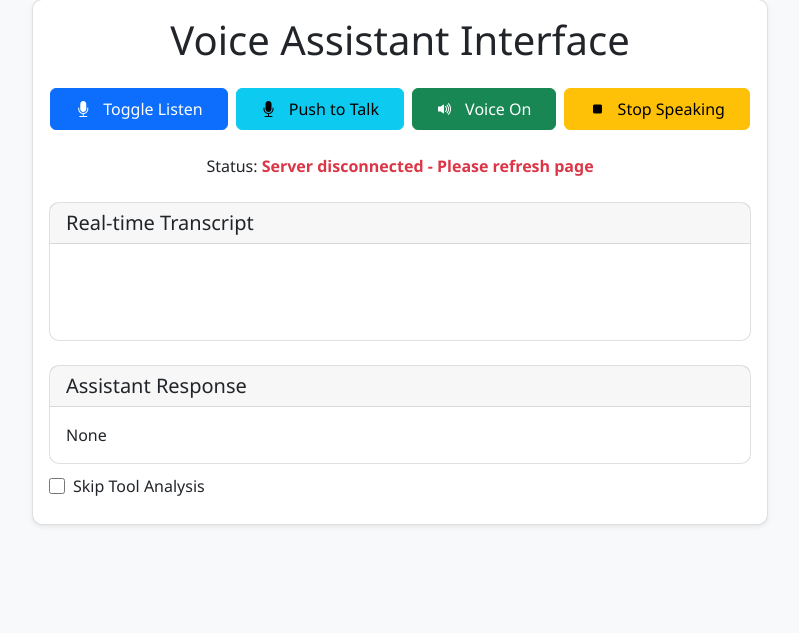
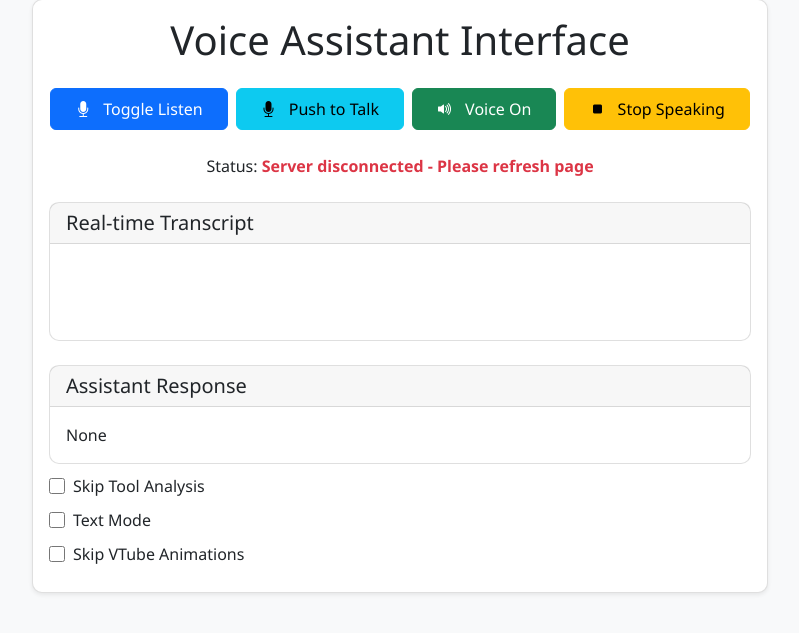
Before and after one commit to ShiroePL/Refreshed-ShiroAI-Chan, a Flask app: page / in a window 1280 px wide. Shown: the part 49-682 px from the top of the page, without its empty margins (240-1039 px from the left). Run offline with Flask 3, Linux system fonts and the light colour scheme; parts of the project's set-up code (start-up, migrations or seed data) failed here and were passed over; some libraries are stand-ins or nearby versions.

Commit message:
checkpoint adding text mode and no vtube heckboxes

```diff
--- a/modules/ai/main_ai.py
+++ b/modules/ai/main_ai.py
@@ -186,7 +186,7 @@
     logger.info("[STARTUP] Starting AI service...")
 
     config = {
-        "host": "shiropc",
+        "host": "127.0.0.1",
         "port": 8013,
         "loop": "asyncio",
         "ws_ping_interval": 20,
--- a/src/config/service_config.py
+++ b/src/config/service_config.py
@@ -1,7 +1,7 @@
 # Service URLs
-BRAIN_MODULE_URL = "http://shiropc:8015"
-AI_SERVICE_URL = "http://shiropc:8013"
-VTUBE_MODULE_URL = "http://shiropc:8002"
+BRAIN_MODULE_URL = "http://127.0.0.1:8015"
+AI_SERVICE_URL = "http://127.0.0.1:8013"
+VTUBE_MODULE_URL = "http://127.0.0.1:8002"
 FRONTEND_URL = "http://127.0.0.1:5000"
 
 # Logging configuration
--- a/static/css/style.css
+++ b/static/css/style.css
@@ -64,3 +64,20 @@
     width: 16px;
     height: 16px;
 }
+
+#text-input-container {
+    transition: all 0.3s ease;
+}
+
+#text-input {
+    border-radius: 0.375rem 0 0 0.375rem;
+}
+
+#send-text-btn {
+    border-radius: 0 0.375rem 0.375rem 0;
+}
+
+.input-group {
+    display: flex;
+    gap: 0;
+}
--- a/static/js/main.js
+++ b/static/js/main.js
@@ -97,6 +97,51 @@
     window.socket.on('connect_error', () => {
         document.title = 'Voice Assistant Interface (Disconnected)';
     });
+
+    document.getElementById('text-mode-check').addEventListener('change', (e) => {
+        const textContainer = document.getElementById('text-input-container');
+        textContainer.style.display = e.target.checked ? 'block' : 'none';
+
+        // Disable voice buttons when in text mode
+        const voiceButtons = [
+            'listenBtn',
+            'pushToTalkBtn',
+            'voiceToggleBtn',
+            'stopSpeakingBtn'
+        ];
+
+        voiceButtons.forEach(id => {
+            const btn = document.getElementById(id);
+            btn.disabled = e.target.checked;
+        });
+    });
+
+    // Add text input handling
+    document.getElementById('send-text-btn').addEventListener('click', sendTextMessage);
+    document.getElementById('text-input').addEventListener('keypress', (e) => {
+        if (e.key === 'Enter') {
+            sendTextMessage();
+        }
+    });
+
+    function sendTextMessage() {
+        const textInput = document.getElementById('text-input');
+        const message = textInput.value.trim();
+
+        if (message) {
+            // Update the transcript display
+            document.getElementById('final').textContent = message;
+
+            // Send to backend using the same socket event as voice
+            window.socket.emit('transcript', {
+                transcript: message,
+                skip_vtube: document.getElementById('skip-vtube-check').checked
+            });
+
+            // Clear the input
+            textInput.value = '';
+        }
+    }
 });
 
 // Cleanup on page unload
--- a/templates/index.html
+++ b/templates/index.html
@@ -62,6 +62,31 @@
                                 Skip Tool Analysis
                             </label>
                         </div>
+
+                        <div class="control-group">
+                            <label class="checkbox-label">
+                                <input type="checkbox" id="text-mode-check">
+                                Text Mode
+                            </label>
+                        </div>
+
+                        <div class="control-group">
+                            <label class="checkbox-label">
+                                <input type="checkbox" id="skip-vtube-check">
+                                Skip VTube Animations
+                            </label>
+                        </div>
+
+                        <div id="text-input-container" class="card mb-4" style="display: none;">
+                            <div class="card-body">
+                                <div class="input-group">
+                                    <input type="text" id="text-input" class="form-control" placeholder="Type your message...">
+                                    <button id="send-text-btn" class="btn btn-primary">
+                                        <i class="bi bi-send"></i> Send
+                                    </button>
+                                </div>
+                            </div>
+                        </div>
                     </div>
                 </div>
             </div>
```
Also changed, not shown: modules/brain/main_brain.py (+19 -16 lines), src/routes/socket_routes.py (+5 -11 lines).
